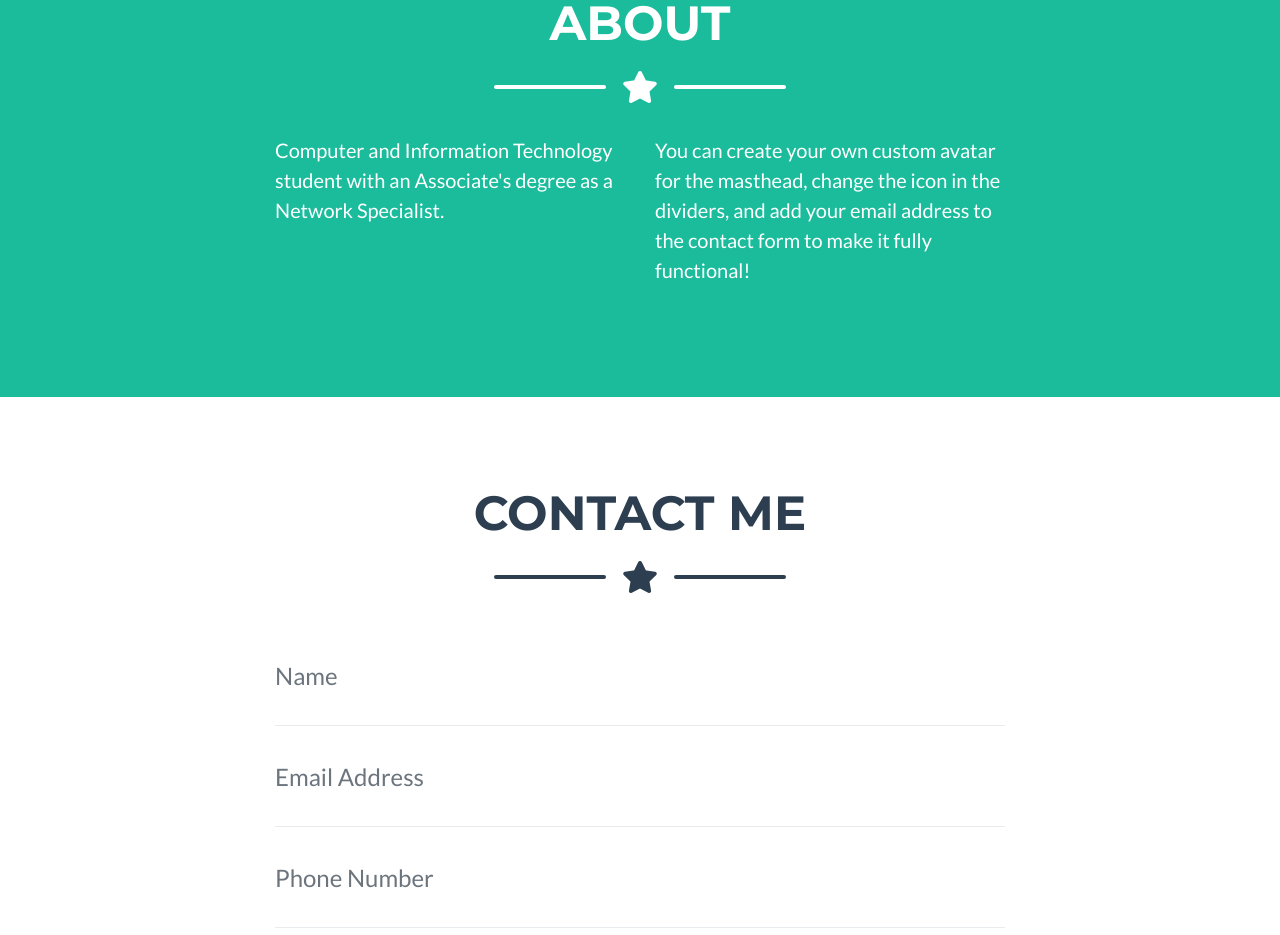
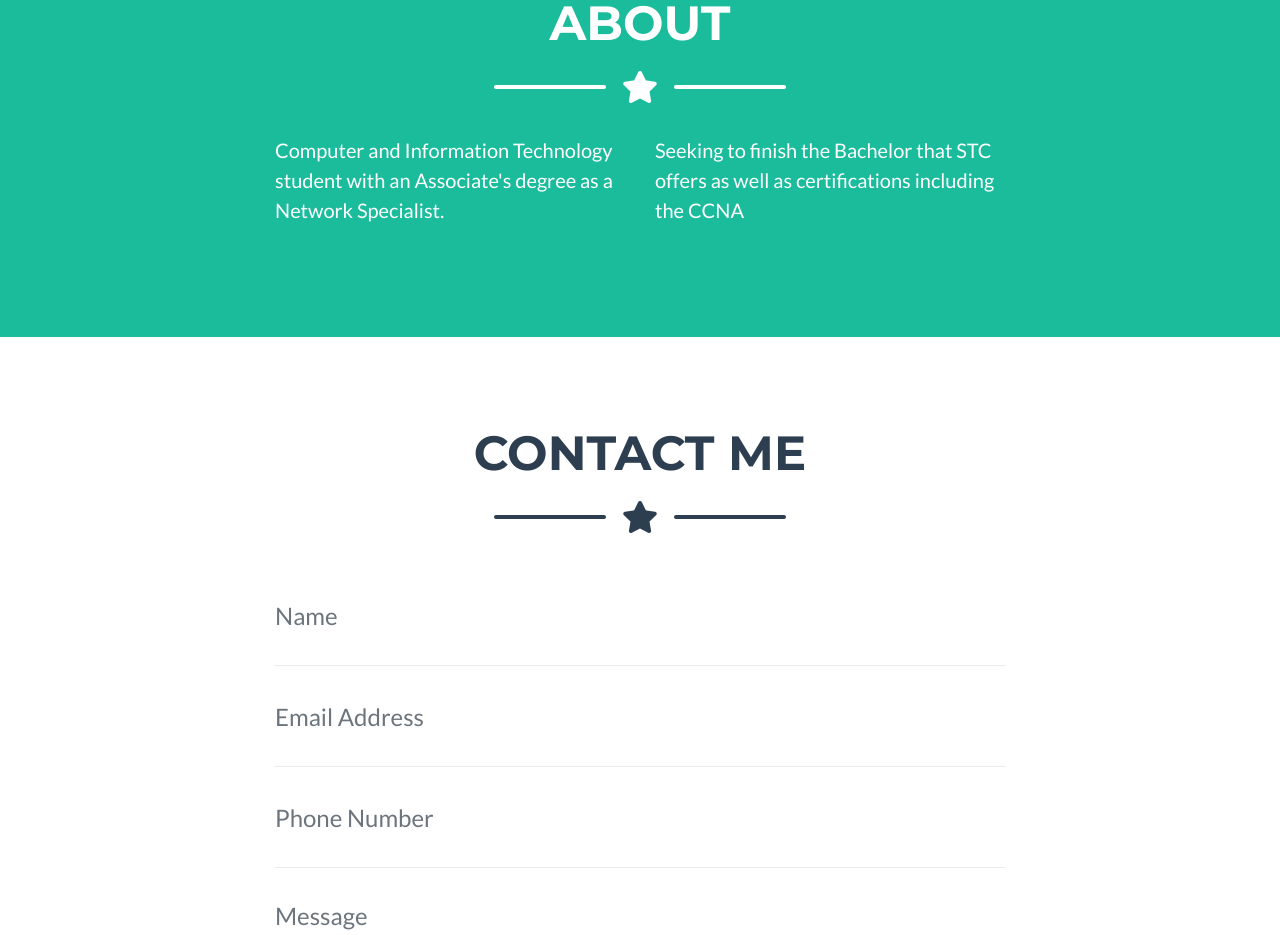
Before and after one commit to ppenapaz/ppenapaz.github.io, a website with bundled scripts: page index.html in a window 1280 px wide. Shown: the part 1556-2491 px from the top of the page. Built offline with nearby package versions, Linux system fonts and the light colour scheme.

Commit message:
adding about info

```diff
--- a/index.html
+++ b/index.html
@@ -144,7 +144,7 @@
           <p class="lead">Computer and Information Technology student with an Associate's degree as a Network Specialist.</p>
         </div>
         <div class="col-lg-4 mr-auto">
-          <p class="lead">You can create your own custom avatar for the masthead, change the icon in the dividers, and add your email address to the contact form to make it fully functional!</p>
+          <p class="lead">Seeking to finish the Bachelor that STC offers as well as certifications including the CCNA</p>
         </div>
       </div>
 
```
